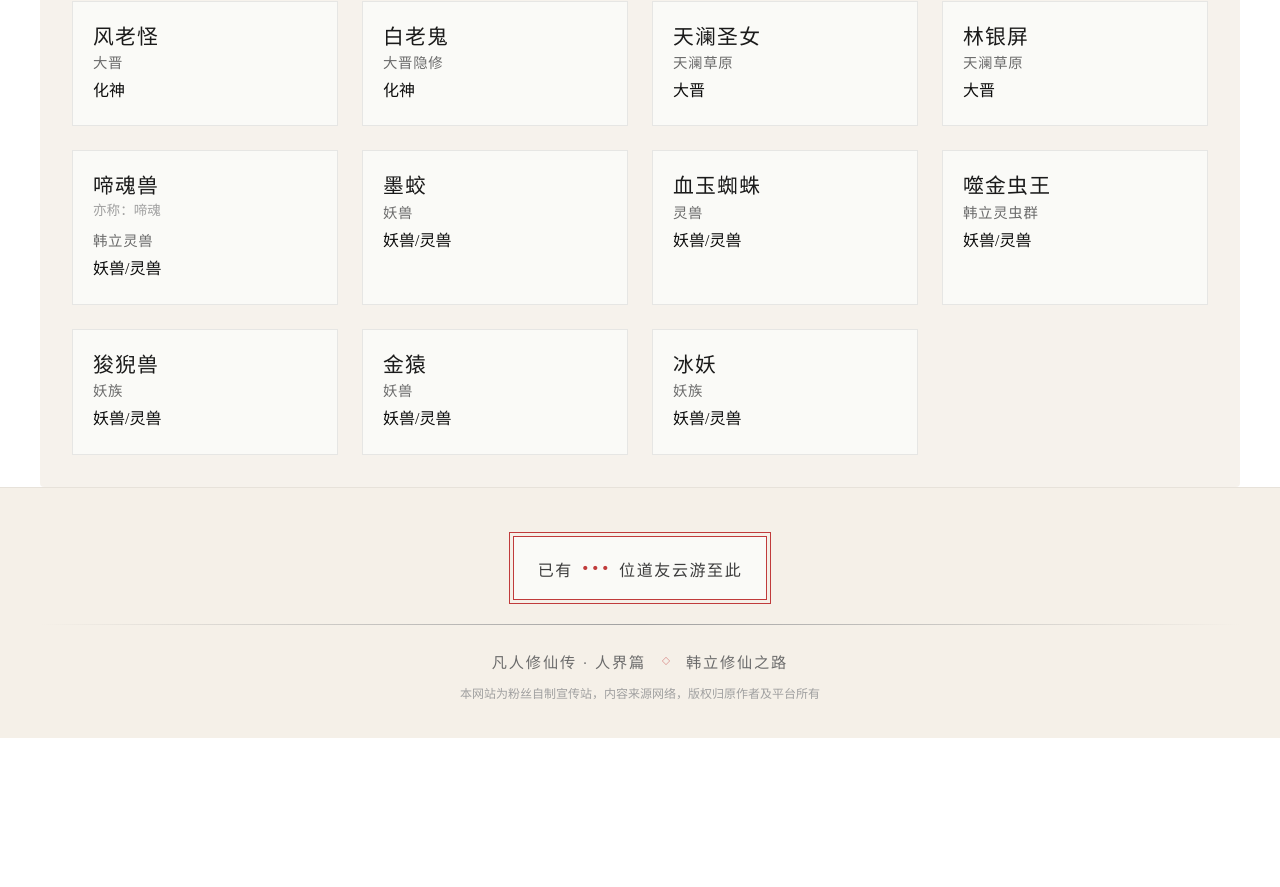
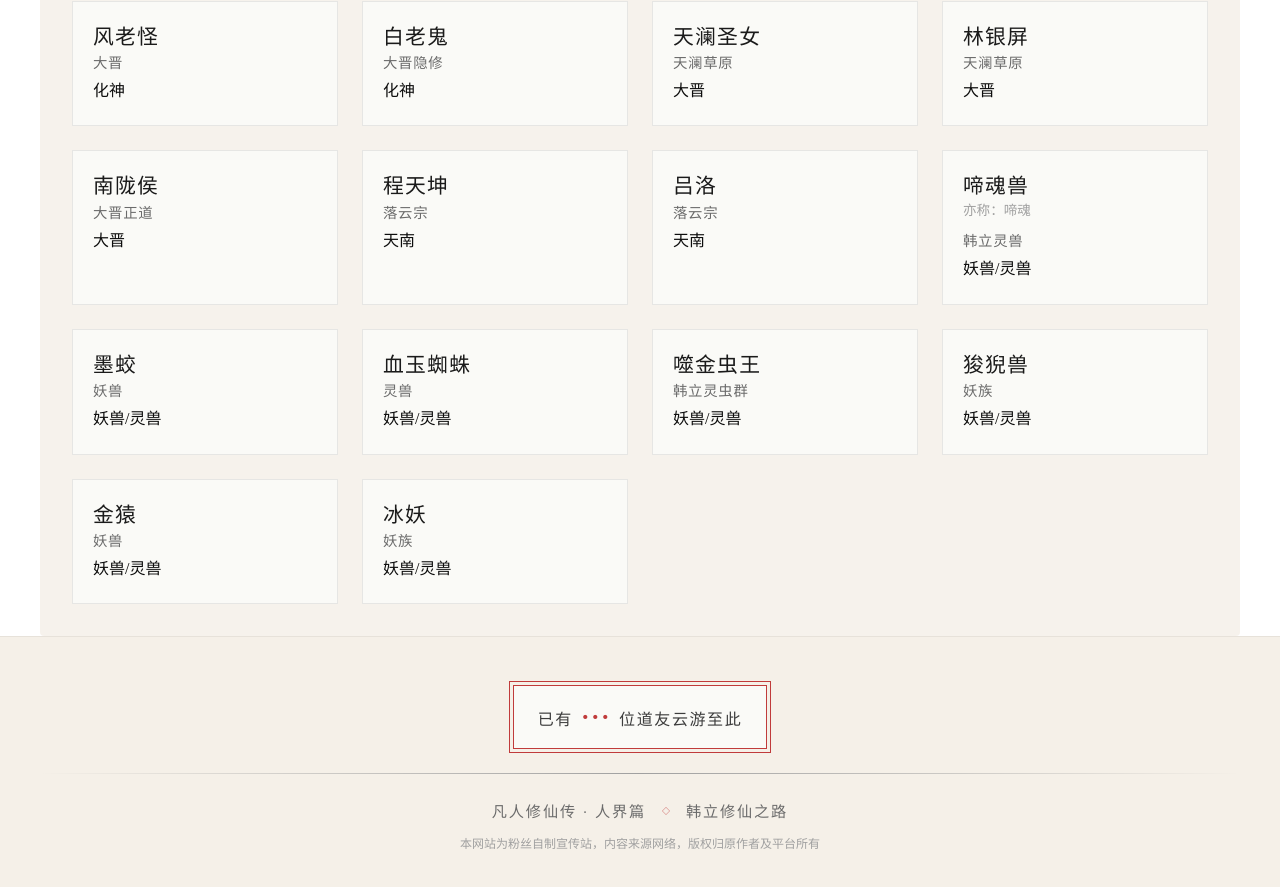
Before and after one commit to 2280012011-ui/fanren-website, a React (Vite) app: page /characters in a window 1280 px wide. Shown: the part 2466-3353 px from the top of the page. Before the commit the page ends 3204 px from the top, so only its background shows below. Built offline with nearby package versions, Linux system fonts and the light colour scheme; no server answers; a web font is replaced by a local one.

Commit message:
新增人物：林银屏(更新)、南陇侯、程天坤、吕洛

```diff
--- a/src/data/characters.ts
+++ b/src/data/characters.ts
@@ -195,8 +195,21 @@ export const characters: Character[] = [
     description:'草原修仙势力领袖，曾与韩立合作。', personality:'领袖气度', techniques:['天澜秘法'],
     relations:[{targetId:'han-li',targetName:'韩立',relation:'曾合作'}], firstAppearChapter:'大晋篇', status:'alive', tags:['大晋'], ending:'继续统领天澜。' },
   { id:'lin-yinping', name:'林银屏', aliases:[], imageUrl:'', realm:'元婴期', affiliation:'天澜草原',
-    description:'性格坚毅的女修，与韩立为合作关系。', personality:'坚毅', techniques:['天澜功法'],
-    relations:[{targetId:'han-li',targetName:'韩立',relation:'合作关系'}], firstAppearChapter:'大晋篇', status:'alive', tags:['大晋'], ending:'继续修炼。' },
+    description:'林银屏是人界篇后期大晋时期的重要女性角色之一，出身天澜草原，与突兀人和天澜圣兽体系关系密切，容貌清冷秀丽、气质高傲干练，同时兼具草原女修特有的果断与野性。她在修炼资质与神通方面都相当出色，尤其擅长与圣兽之力相关的秘术，因此在天澜圣殿中地位不低。韩立在游历大晋、接触草原修士势力时与林银屏相识，两人曾因利益与局势短暂合作，也经历过互相提防与试探。相比南宫婉的深情、紫灵的高贵，林银屏更偏向"异族女强者"类型人物，她身上既有修仙界弱肉强食的冷静，也保留着一定直率豪爽的草原气息，是人界后期较具特色的女性角色之一。',
+    personality:'高傲干练、果断野性、清冷秀丽', techniques:['天澜功法','圣兽秘术'],
+    relations:[{targetId:'han-li',targetName:'韩立',relation:'合作关系'}], firstAppearChapter:'大晋篇', status:'alive', tags:['大晋'], ending:'继续统领天澜草原。' },
+  { id:'nan-longhou', name:'南陇侯', aliases:[], imageUrl:'', realm:'元婴期', affiliation:'大晋正道',
+    description:'南陇侯是人界篇后期大晋时期极具代表性的元婴后期修士之一，出身正道势力，身份尊贵，实力强横，在大晋修仙界拥有极高威望。他外表儒雅从容，实则城府极深、老谋深算，对上古遗迹与飞升机缘极度执着。南陇侯最经典的剧情，便是与韩立等人共同探索坠魔谷，在寻找上古宝物与通天灵宝过程中不断与各方势力明争暗斗。他虽然表面维持正道高人风范，但在真正利益面前同样会算计他人，体现出《凡人修仙传》中高阶修士"没有绝对善恶，只有利益与长生"的特点。南陇侯也代表了人界后期那批被困于元婴顶峰、苦苦追寻化神与飞升之路的大修士群体。',
+    personality:'儒雅从容、城府极深、老谋深算', techniques:['大晋正道功法'],
+    relations:[{targetId:'han-li',targetName:'韩立',relation:'亦敌亦友'}], firstAppearChapter:'大晋篇', status:'alive', tags:['大晋'], ending:'继续追寻化神与飞升之路。' },
+  { id:'cheng-tiankun', name:'程天坤', aliases:[], imageUrl:'', realm:'元婴期', affiliation:'落云宗',
+    description:'程天坤是人界篇后期落云宗的重要元婴修士之一，在溪国修仙界地位极高，也是韩立加入落云宗后接触最多的宗门高层之一。他性格老成持重、心思深沉，既有大宗长老的威严，也具备高阶修士特有的谨慎与现实。在韩立以"韩长老"身份进入落云宗后，程天坤很快意识到韩立实力远超普通元婴修士，因此始终对其保持拉拢与合作态度。面对幕兰法士威胁、宗门利益以及大晋复杂局势时，程天坤表现出较强的大局观，并多次与韩立共同应对危机。相比许多阴狠毒辣的元婴老怪，他更偏向传统正道宗门高层形象，虽然同样重视利益，但做事相对稳重克制，也是韩立在人界后期少数长期保持良好关系的高阶修士之一。',
+    personality:'老成持重、心思深沉、大局观强', techniques:['落云宗功法'],
+    relations:[{targetId:'han-li',targetName:'韩立',relation:'宗门高层同僚'}], firstAppearChapter:'大晋篇', status:'alive', tags:['天南'], ending:'继续管理落云宗事务。' },
+  { id:'lv-luo', name:'吕洛', aliases:[], imageUrl:'', realm:'元婴期', affiliation:'落云宗',
+    description:'吕洛是人界篇中落云宗的重要元婴修士之一，也是韩立后期在人界少数关系较为平和的高阶修士。吕洛外表温和儒雅，待人圆滑稳重，既有高阶修士的城府，又不像许多老怪物那样阴狠冷酷。他在韩立加入落云宗后，对韩立这位实力神秘的修士始终保持一定善意与拉拢态度，并在宗门事务与外界压力之间多次进行权衡。相比那些为了利益不择手段的元婴老怪，吕洛更偏向"成熟稳重的宗门管理者"类型人物，也因此成为人界后期较少让韩立真正厌恶的高阶修士之一。',
+    personality:'温和儒雅、圆滑稳重、成熟管理', techniques:['落云宗功法'],
+    relations:[{targetId:'han-li',targetName:'韩立',relation:'宗门同僚'}], firstAppearChapter:'大晋篇', status:'alive', tags:['天南'], ending:'继续管理落云宗事务。' },
 
   // ═══ 妖兽 / 灵兽重要角色 ═══
   { id:'tihun', name:'啼魂兽', aliases:['啼魂'], imageUrl:'', realm:'元婴级', affiliation:'韩立灵兽',
```
